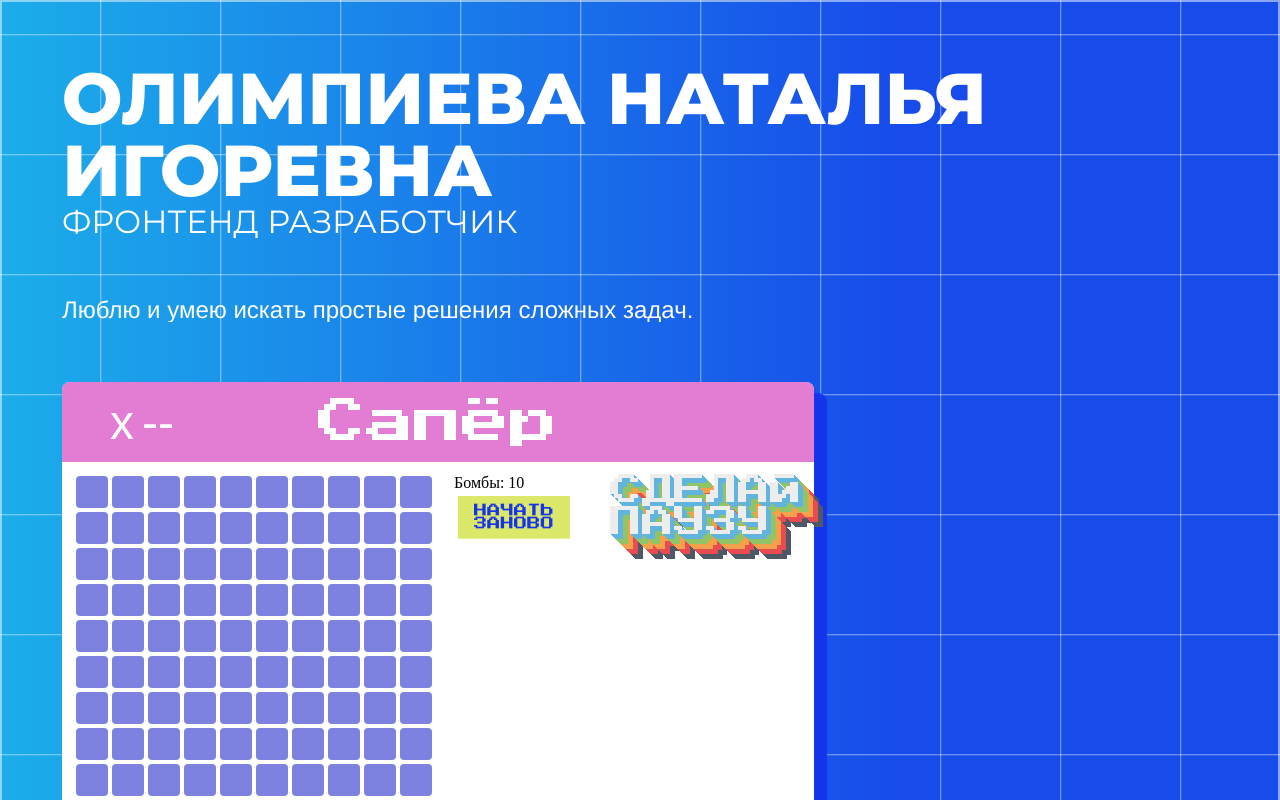
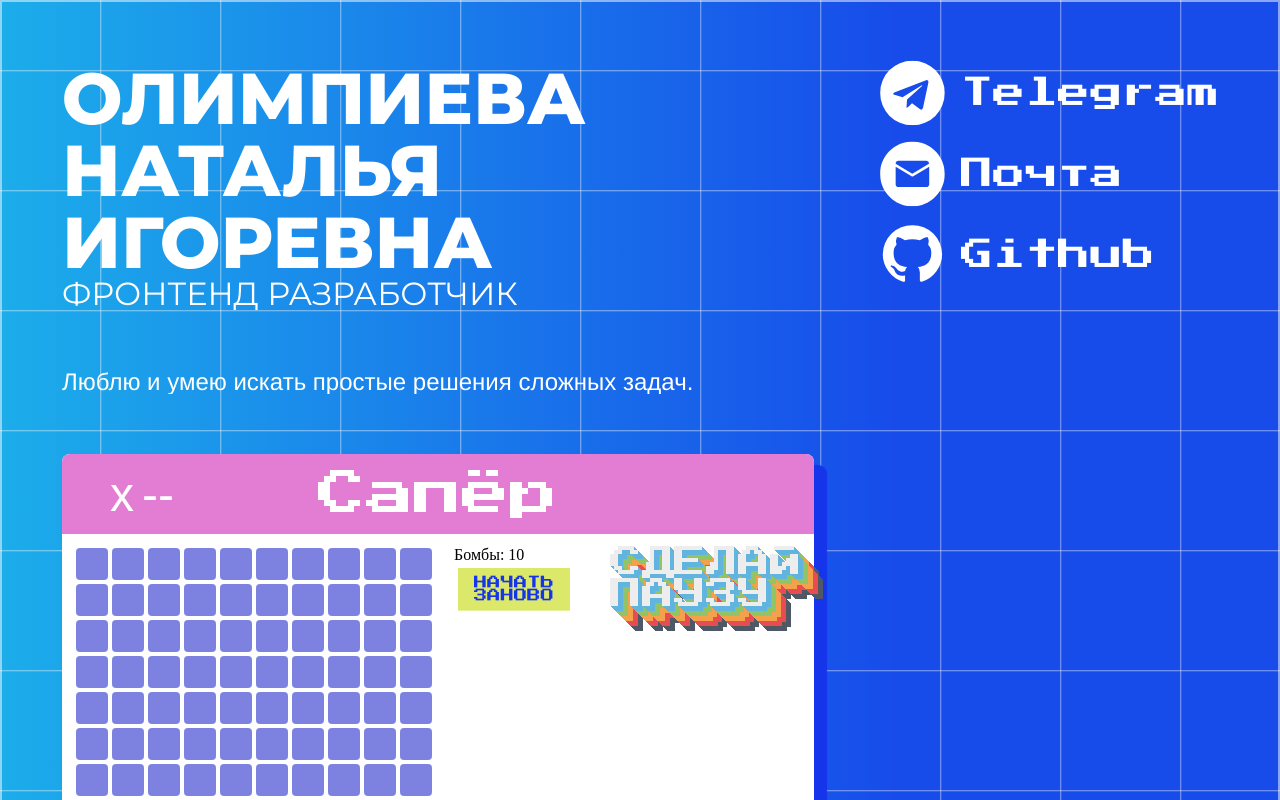
Before and after one commit to Olimpieva/just-for-fun, a React (Create React App) app: page / in a window 1280 px wide. Shown: the top 800 px of the page. Built offline with nearby package versions, Linux system fonts and the light colour scheme; a web font is replaced by a local one.

Commit message:
feat: keep in touch

```diff
--- a/src/pages/MainPage/MainPage.tsx
+++ b/src/pages/MainPage/MainPage.tsx
@@ -1,6 +1,6 @@
 import React from "react";
 import cn from "classnames";
-import { Minesweeper } from "widgets";
+import { KeepInTouch, Minesweeper } from "widgets";
 import { TypingText } from "components";
 
 import css from "./MainPage.module.scss";
@@ -13,6 +13,8 @@ const MainPage = () => (
           <h1 className={cn(css.title)}>Олимпиева Наталья Игоревна</h1>
           <h3 className={cn(css.subtitle)}>Фронтенд разработчик</h3>
         </div>
+
+        <KeepInTouch />
       </div>
 
       <TypingText
--- /dev/null
+++ b/src/widgets/KeepInTouch/KeepInTouch.module.scss
@@ -0,0 +1,57 @@
+@import "utils/styles/colors.scss";
+@import "utils/styles/typography.scss";
+
+.container {
+  -webkit-animation: scale 2s infinite;
+  animation: scale 2s infinite;
+}
+
+.item {
+  display: flex;
+  gap: 16px;
+  align-items: center;
+  margin-bottom: 16px;
+  transition: all 0.3s ease-in-out;
+
+  & > a {
+    transition: color 0.3s ease-in-out;
+  }
+
+  & > svg {
+    & > path {
+      transition: color 0.3s ease-in-out;
+    }
+  }
+
+  &:hover {
+    & > a {
+      color: $secondaryYellow;
+    }
+
+    & > svg {
+      & > path {
+        color: $secondaryYellow;
+      }
+    }
+  }
+}
+
+.link {
+  @include PixelFont;
+  font-size: 32px;
+  color: white;
+}
+
+@keyframes scale {
+  0% {
+    scale: 1;
+  }
+
+  50% {
+    scale: 1.1;
+  }
+
+  100% {
+    scale: 1;
+  }
+}
--- /dev/null
+++ b/src/widgets/KeepInTouch/KeepInTouch.tsx
@@ -0,0 +1,36 @@
+import React from "react";
+import { ReactComponent as TelegramIcon } from "assets/telegram.svg";
+import { ReactComponent as GithubIcon } from "assets/github.svg";
+import { ReactComponent as MailIcon } from "assets/mail.svg";
+
+import css from "./KeepInTouch.module.scss";
+
+// eslint-disable-next-line arrow-body-style
+const KeepInTouch = () => {
+  return (
+    <div className={css.container}>
+      <div className={css.item}>
+        <TelegramIcon width="64px" height="64px" color="white" />
+        <a href="" className={css.link}>
+          Telegram
+        </a>
+      </div>
+
+      <div className={css.item}>
+        <MailIcon width="64px" height="64px" color="white" />
+        <a href="" className={css.link}>
+          Почта
+        </a>
+      </div>
+
+      <div className={css.item}>
+        <GithubIcon width="64px" height="64px" color="white" />
+        <a href="" className={css.link}>
+          Github
+        </a>
+      </div>
+    </div>
+  );
+};
+
+export default KeepInTouch;
--- /dev/null
+++ b/src/widgets/KeepInTouch/index.ts
@@ -0,0 +1,3 @@
+import KeepInTouch from "./KeepInTouch";
+
+export default KeepInTouch;
--- a/src/widgets/index.ts
+++ b/src/widgets/index.ts
@@ -1,4 +1,5 @@
 import Minesweeper from "./Minesweeper";
+import KeepInTouch from "./KeepInTouch";
 
 // eslint-disable-next-line import/prefer-default-export
-export { Minesweeper };
+export { Minesweeper, KeepInTouch };
```
